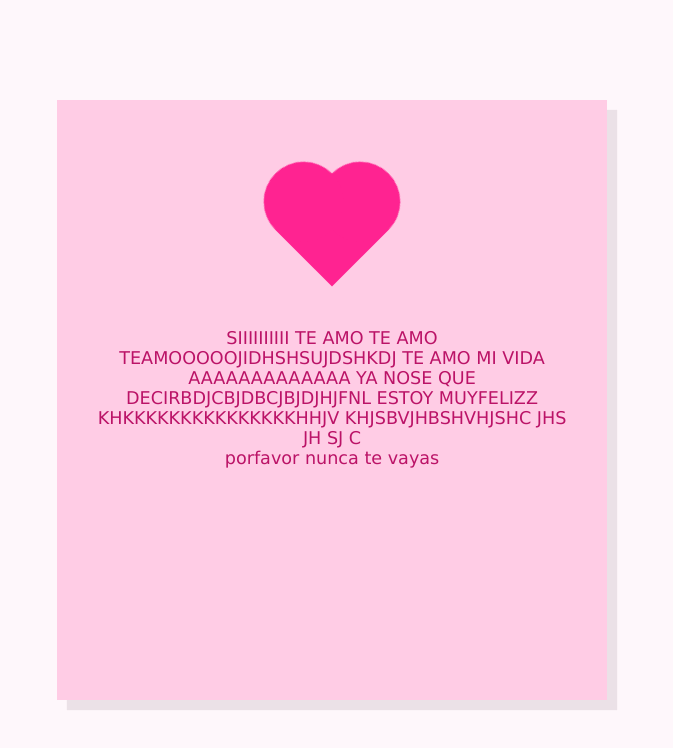
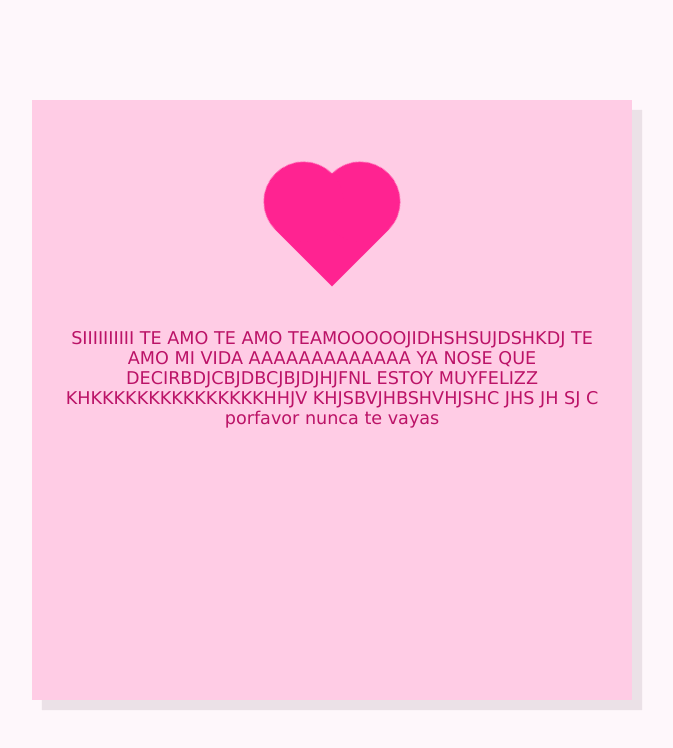
Before and after one commit to EZEKILO/mikita, a plain HTML site: page index2.html in a window 1280 px wide. Shown: the whole page, without its empty margins (308-981 px from the left). Drawn offline with Linux system fonts and the light colour scheme.

Commit message:
Update style2.css

```diff
--- a/style2.css
+++ b/style2.css
@@ -11,7 +11,7 @@ body {
 }
 .bloque {
     background-color: rgb(255, 204, 229);
-    width: min(70vmin, 550px);
+    width: min(80vmin, 600px);
     height: min(180vmin, 600px);
     text-align: center;
     display: flex;
```
